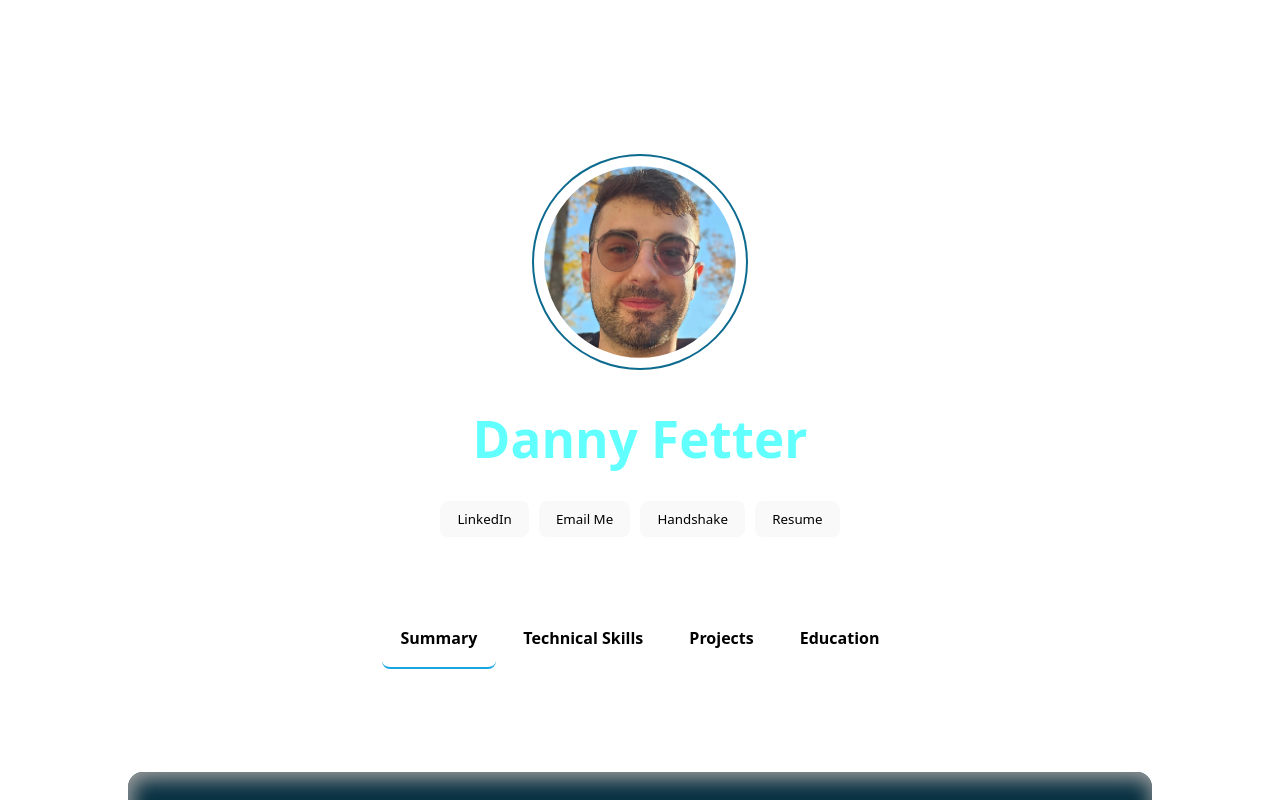
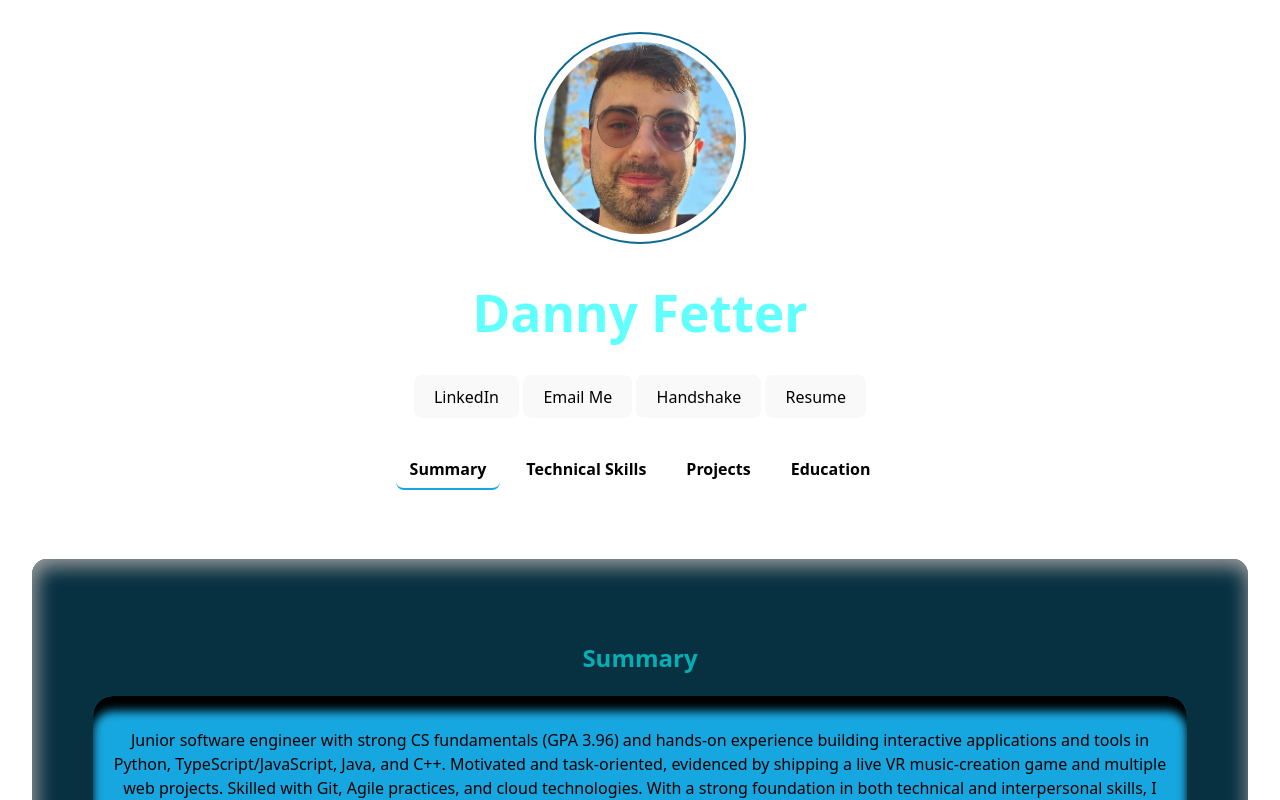
Before and after one commit to Astraspire/astraspire.github.io, a React (Vite) app in the folder my-app/: page / in a window 1280 px wide. Shown: the top 800 px of the page. Built offline with nearby package versions, Linux system fonts and the light colour scheme.

Commit message:
Update layout styles and fix LinkedIn link
Refined App.css for improved layout, spacing, and button styles. Removed an unused PDF file. Fixed the LinkedIn link in App.jsx by removing the protocol, though it may require 'https://' for proper navigation.

```diff
--- a/my-app/src/App.css
+++ b/my-app/src/App.css
@@ -1,7 +1,7 @@
 #root {
-  width: 80%;
-  max-width: 80%;
+  max-width: 1280px;
   margin: 0 auto;
+  padding: 2rem;
   text-align: center;
   color:rgb(0, 0, 0);
 
@@ -27,17 +27,15 @@
 }
 
 .profilePic {
-  margin-top: 15%;
   width: 12em;       /* control width */
   height: 12em;      /* control height */
   object-fit: cover;  /* ensures image fills the frame */
   border-radius: 50%; /* makes it oval/circle depending on aspect ratio */
   border: 2px solid #0d6a8f; /* frame */
-  padding: 1%;
+  padding: 0.5em;
   will-change: filter;
   transition: filter 300ms;
 }
-
 .profilePic:hover {
   filter: drop-shadow(0 0 2em #4dcff3aa);
 }
@@ -57,16 +55,8 @@
   display: flex;
   flex-direction: row;
   justify-content: center;
-  justify-items: space-around;
-  gap: 1%;
-  height: auto;
-  button {
-    font-size: smaller;
-    height: 100%;
-    width: 100%;
-    max-width: 100%;
-    justify-items: safe;
-  }
+  gap: 4px;
+
 }
 
 /* center the tab bar horizontally */
@@ -75,8 +65,8 @@
   margin-bottom: 2%;
   display: flex;
   justify-content: center; /* centers the buttons */
-  gap: 1%;               /* space between tabs */
-  padding: 5%;
+  gap: 12px;               /* space between tabs */
+  padding: 8px 0;
   width: 100%;             /* ensure full-width row to allow centering */
   box-sizing: border-box;
 }
@@ -85,7 +75,7 @@
 .tab {
   background: transparent;
   border: none;
-  padding: 2% 2%;
+  padding: 8px 14px;
   cursor: pointer;
   font-weight: 600;
   border-bottom: 2px solid transparent;
--- a/my-app/src/App.jsx
+++ b/my-app/src/App.jsx
@@ -9,7 +9,7 @@ function SocialBar() {
   return (
     <div className="socialBar">
       <div className="socialBarItem">
-        <a href="https://linkedin.com/in/danny-fetter" target="_blank">
+        <a href="www.linkedin.com/in/danny-fetter" target="_blank">
           <button>
             LinkedIn
           </button>
```
Also changed, not shown: 1 other file (tests, documents, lock files or other folders).
